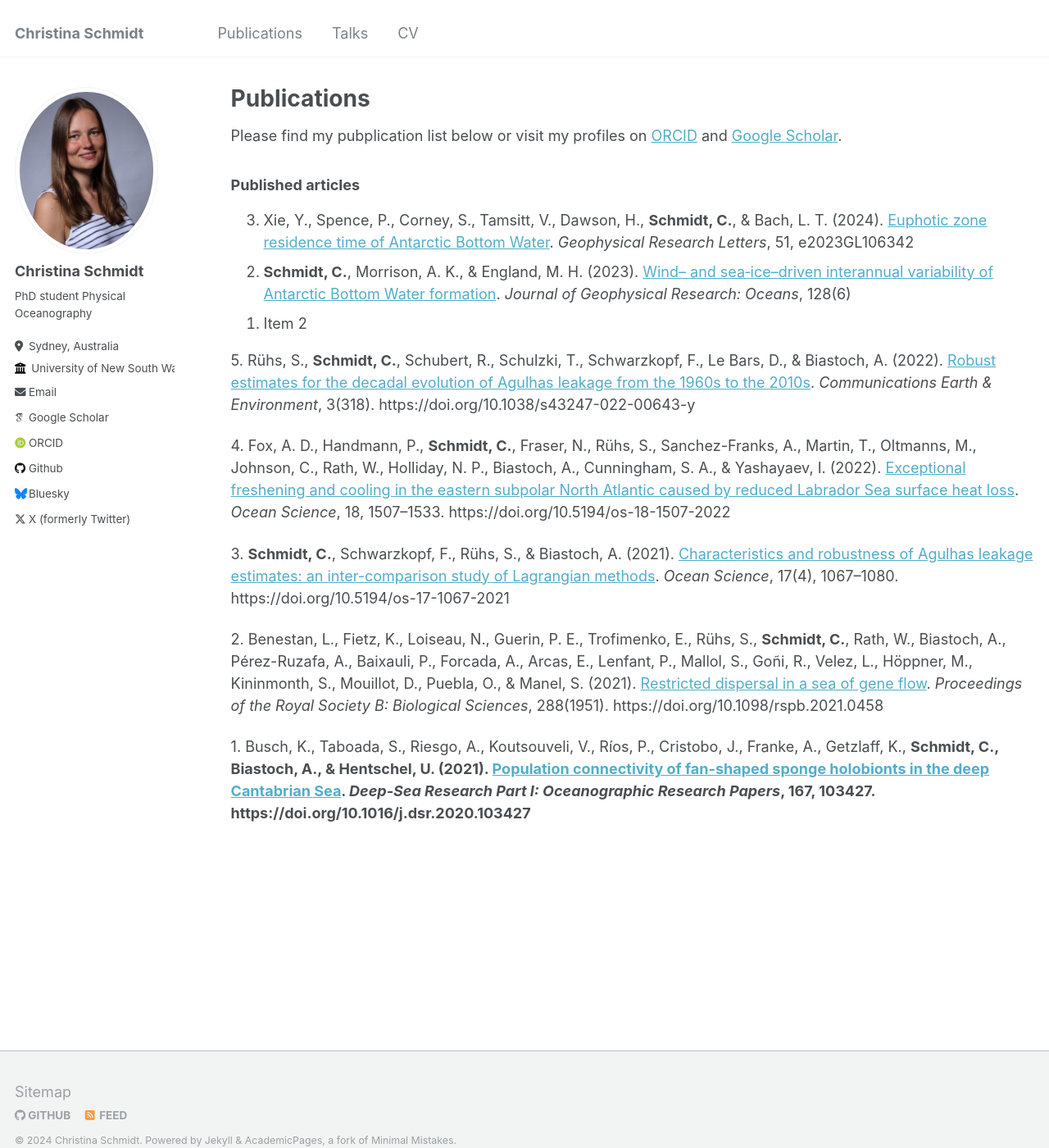
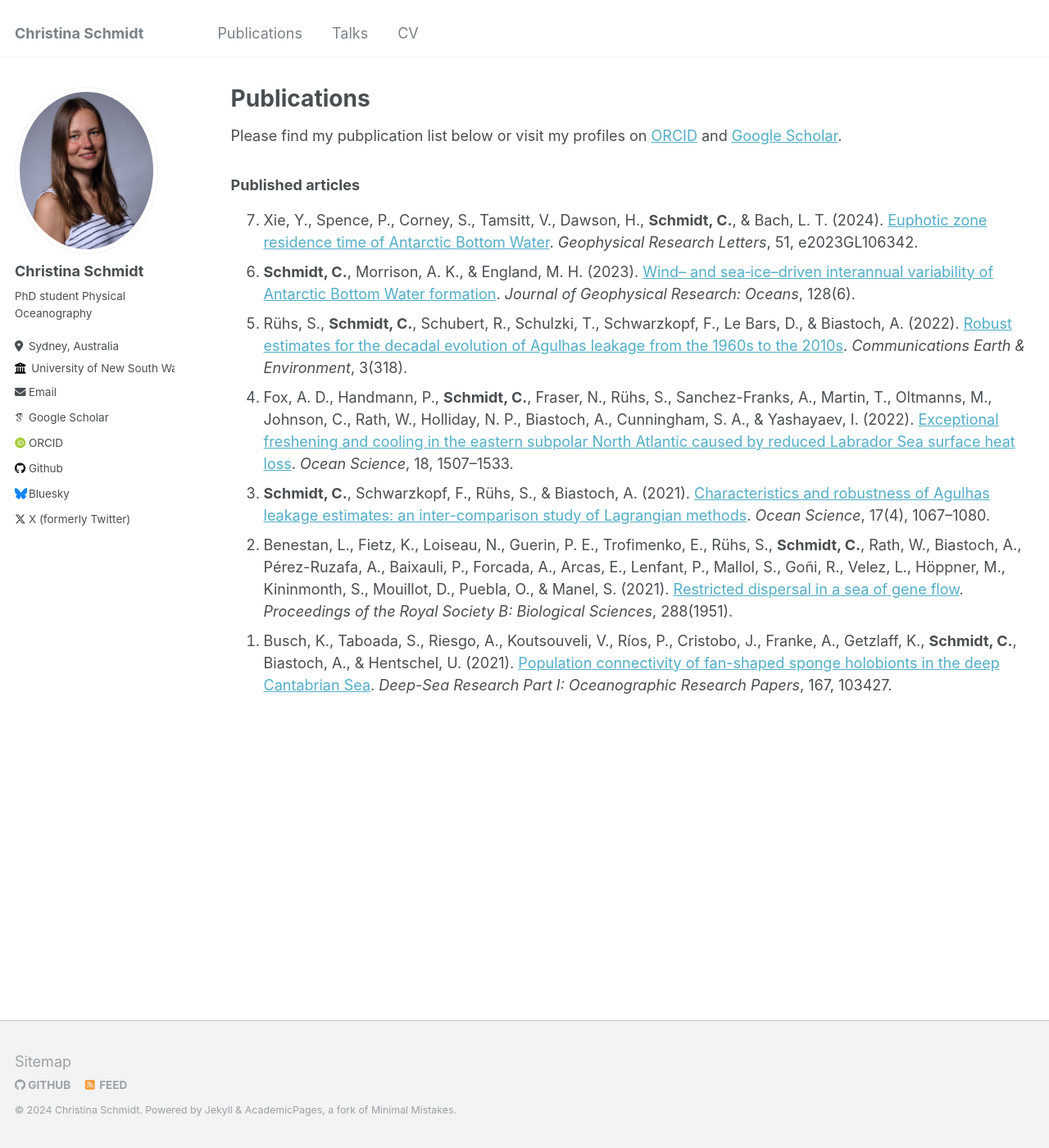
Before and after one commit to schmidt-christina/schmidt-christina.github.io, a Jekyll site: the page built from _pages/publications.md, in a window 1280 px wide and 1400 px high. Shown: the whole window at 82% size. Built offline with Jekyll 4.4.1, drawn with Linux system fonts in a browser that asks for light colours; some web fonts are replaced.

Commit message:
all papers in correctv html format

```diff
--- a/_pages/publications.md
+++ b/_pages/publications.md
@@ -16,17 +16,19 @@ Please find my pubplication list below or visit my profiles on [ORCID](https://o
 ### Published articles
 
 <ol reversed>
-  <li>Xie, Y., Spence, P., Corney, S., Tamsitt, V., Dawson, H., <b>Schmidt, C.</b>, & Bach, L. T. (2024). <a href="https://doi.org/10.1029/2023GL106342"> Euphotic zone residence time of Antarctic Bottom Water</a>. <i>Geophysical Research Letters</i>, 51, e2023GL106342</li>
-  <li><b>Schmidt, C.</b>, Morrison, A. K., & England, M. H. (2023). <a href="https://doi.org/10.1029/2023JC019774"> Wind– and sea‐ice–driven interannual variability of Antarctic Bottom Water formation</a>. <i>Journal of Geophysical Research: Oceans</i>, 128(6)</li>
-  <li>Item 2</li>
+  <li>Xie, Y., Spence, P., Corney, S., Tamsitt, V., Dawson, H., <b>Schmidt, C.</b>, & Bach, L. T. (2024). <a href="https://doi.org/10.1029/2023GL106342"> Euphotic zone residence time of Antarctic Bottom Water</a>. <i>Geophysical Research Letters</i>, 51, e2023GL106342.</li>
+
+  <li><b>Schmidt, C.</b>, Morrison, A. K., & England, M. H. (2023). <a href="https://doi.org/10.1029/2023JC019774"> Wind– and sea‐ice–driven interannual variability of Antarctic Bottom Water formation</a>. <i>Journal of Geophysical Research: Oceans</i>, 128(6).</li>
+
+  <li>Rühs, S., <b>Schmidt, C.</b>, Schubert, R., Schulzki, T., Schwarzkopf, F., Le Bars, D., & Biastoch, A. (2022). <a href="https://doi.org/10.1038/s43247-022-00643-y"> Robust estimates for the decadal evolution of Agulhas leakage from the 1960s to the 2010s</a>. <i>Communications Earth & Environment</i>, 3(318).
+</li>
+
+  <li> Fox, A. D., Handmann, P., <b>Schmidt, C.</b>, Fraser, N., Rühs, S., Sanchez-Franks, A., Martin, T., Oltmanns, M., Johnson, C., Rath, W., Holliday, N. P., Biastoch, A., Cunningham, S. A., & Yashayaev, I. (2022). <a href="https://doi.org/10.5194/os-18-1507-2022"> Exceptional freshening and cooling in the eastern subpolar North Atlantic caused by reduced Labrador Sea surface heat loss</a>. <i>Ocean Science</i>, 18, 1507–1533.  </li>
+
+  <li> <b>Schmidt, C.</b>, Schwarzkopf, F., Rühs, S., & Biastoch, A. (2021). <a href="https://doi.org/10.5194/os-17-1067-2021">Characteristics and robustness of Agulhas leakage estimates: an inter-comparison study of Lagrangian methods</a>. <i>Ocean Science</i>, 17(4), 1067–1080. </li>
+
+  <li> Benestan, L., Fietz, K., Loiseau, N., Guerin, P. E., Trofimenko, E., Rühs, S., <b>Schmidt, C.</b>, Rath, W., Biastoch, A., Pérez-Ruzafa, A., Baixauli, P., Forcada, A., Arcas, E., Lenfant, P., Mallol, S., Goñi, R., Velez, L., Höppner, M., Kininmonth, S., Mouillot, D., Puebla, O., & Manel, S. (2021). <a href="https://doi.org/10.1098/rspb.2021.0458"> Restricted dispersal in a sea of gene flow</a>. <i>Proceedings of the Royal Society B: Biological Sciences</i>, 288(1951). </li>
+
+  <li> Busch, K., Taboada, S., Riesgo, A., Koutsouveli, V., Ríos, P., Cristobo, J., Franke, A., Getzlaff, K., <b>Schmidt, C.</b>, Biastoch, A., & Hentschel, U. (2021). <a href="https://doi.org/10.1016/j.dsr.2020.10342"> Population connectivity of fan-shaped sponge holobionts in the deep Cantabrian Sea</a>. <i>Deep-Sea Research Part I: Oceanographic Research Papers</i>, 167, 103427.   </li>
+
 </ol>
-
-5\. Rühs, S., <b>Schmidt, C.</b>, Schubert, R., Schulzki, T., Schwarzkopf, F., Le Bars, D., & Biastoch, A. (2022). [Robust estimates for the decadal evolution of Agulhas leakage from the 1960s to the 2010s](https://doi.org/10.1038/s43247-022-00643-y). <i>Communications Earth & Environment</i>, 3(318). https://doi.org/10.1038/s43247-022-00643-y
-
-4\. Fox, A. D., Handmann, P., <b>Schmidt, C.</b>, Fraser, N., Rühs, S., Sanchez-Franks, A., Martin, T., Oltmanns, M., Johnson, C., Rath, W., Holliday, N. P., Biastoch, A., Cunningham, S. A., & Yashayaev, I. (2022). [Exceptional freshening and cooling in the eastern subpolar North Atlantic caused by reduced Labrador Sea surface heat loss](https://doi.org/10.5194/os-18-1507-2022). <i>Ocean Science</i>, 18, 1507–1533. https://doi.org/10.5194/os-18-1507-2022
-
-3\. <b>Schmidt, C.</b>, Schwarzkopf, F., Rühs, S., & Biastoch, A. (2021). [Characteristics and robustness of Agulhas leakage estimates: an inter-comparison study of Lagrangian methods](https://doi.org/10.5194/os-17-1067-2021). <i>Ocean Science</i>, 17(4), 1067–1080. https://doi.org/10.5194/os-17-1067-2021
-
-2\. Benestan, L., Fietz, K., Loiseau, N., Guerin, P. E., Trofimenko, E., Rühs, S., <b>Schmidt, C.</b>, Rath, W., Biastoch, A., Pérez-Ruzafa, A., Baixauli, P., Forcada, A., Arcas, E., Lenfant, P., Mallol, S., Goñi, R., Velez, L., Höppner, M., Kininmonth, S., Mouillot, D., Puebla, O., & Manel, S. (2021). [Restricted dispersal in a sea of gene flow](https://doi.org/10.1098/rspb.2021.0458). <i>Proceedings of the Royal Society B: Biological Sciences</i>, 288(1951). https://doi.org/10.1098/rspb.2021.0458
-
-1\. Busch, K., Taboada, S., Riesgo, A., Koutsouveli, V., Ríos, P., Cristobo, J., Franke, A., Getzlaff, K., <b>Schmidt, C.<b>, Biastoch, A., & Hentschel, U. (2021). [Population connectivity of fan-shaped sponge holobionts in the deep Cantabrian Sea](https://doi.org/10.1016/j.dsr.2020.103427). <i>Deep-Sea Research Part I: Oceanographic Research Papers</i>, 167, 103427. https://doi.org/10.1016/j.dsr.2020.103427
```
